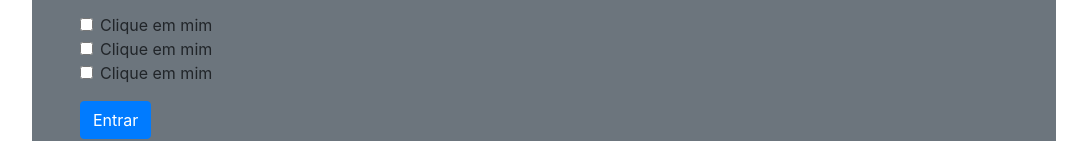
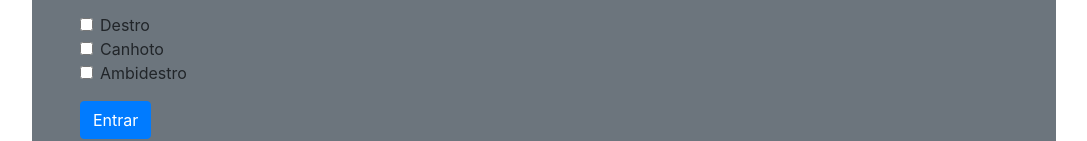
Before and after one commit to DanielAugustoFreire/ProjetoPPi2Site, a website: page src/cadastro.html in a window 1280 px wide. Shown: the part 358-499 px from the top of the page, without its empty margins (96-1183 px from the left). Drawn offline with nearby package versions, Linux system fonts and the light colour scheme.

Commit message:
Update cadastro.html

```diff
--- a/src/cadastro.html
+++ b/src/cadastro.html
@@ -25,11 +25,11 @@
         </div>
         <div class="form-group form-check">
           <input type="checkbox" class="form-check-input" name="check1" value="1" id="Check1">
-          <label class="form-check-label" for="Check1">Clique em mim</label><br>
+          <label class="form-check-label" for="Check1">Destro</label><br>
           <input type="checkbox" class="form-check-input" name="check2" value="1" id="Check2">
-          <label class="form-check-label" for="Check2">Clique em mim</label><br>
+          <label class="form-check-label" for="Check2">Canhoto</label><br>
           <input type="checkbox" class="form-check-input" name="check3" value="1" id="Check3">
-          <label class="form-check-label" for="Check3">Clique em mim</label>
+          <label class="form-check-label" for="Check3">Ambidestro</label>
         </div>
         <button type="submit" class="btn btn-primary">Entrar</button>
       </form>
```
